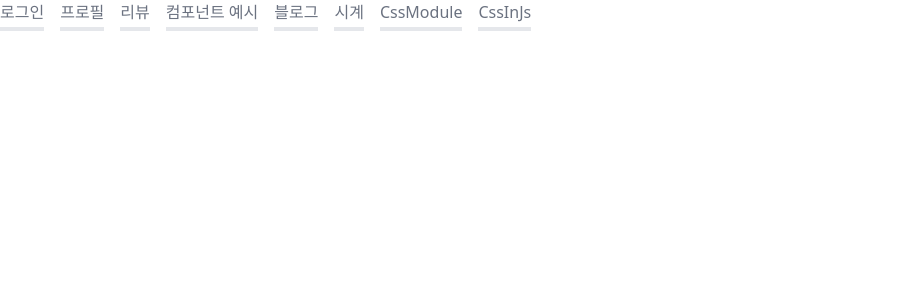
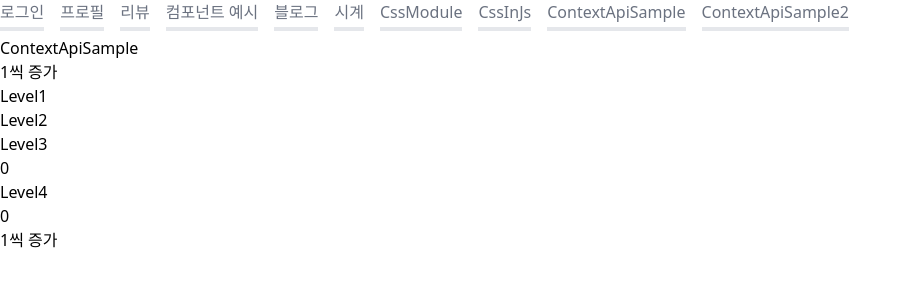
Before and after one commit to junsoo-cpu/myproj-react, a React (Create React App) app: page /examples/contextapisample in a window 1280 px wide. Shown: the top 300 px of the page, without its empty margins (0-912 px from the left). Built offline with nearby package versions, Linux system fonts and the light colour scheme; no server answers.

Commit message:
context api 예시

```diff
--- a/src/App.js
+++ b/src/App.js
@@ -13,6 +13,8 @@
 import Clock from 'pages/examples/CLock';
 import CssModule from 'pages/examples/CssModule';
 import CssInJs from 'pages/examples/CssInJs';
+import ContextApisample from 'pages/examples/ContextApiSample';
+import ContextApiSample2 from 'pages/examples/ContextApiSample2';
 
 function App() {
   return (
@@ -33,6 +35,14 @@
         <Route path="/examples/clock/" element={<Clock />} />
         <Route path="/examples/css-module" element={<CssModule />} />
         <Route path="/examples/cssInjs" element={<CssInJs />} />
+        <Route
+          path="/examples/contextapisample"
+          element={<ContextApisample />}
+        />
+        <Route
+          path="/examples/contextapisample2"
+          element={<ContextApiSample2 />}
+        />
       </Routes>
     </div>
   );
--- a/src/components/TopNav.jsx
+++ b/src/components/TopNav.jsx
@@ -28,6 +28,12 @@
         <li>
           <MyLink to="examples/cssInjs/">CssInJs</MyLink>
         </li>
+        <li>
+          <MyLink to="examples/contextapisample/">ContextApiSample</MyLink>
+        </li>
+        <li>
+          <MyLink to="examples/contextapisample2/">ContextApiSample2</MyLink>
+        </li>
       </ul>
     </div>
   );
--- /dev/null
+++ b/src/pages/examples/ContextApiSample.jsx
@@ -0,0 +1,65 @@
+import { createContext, useContext, useReducer, useState } from 'react';
+
+// 인자 : context에서 다룰 값의 디폴트 값
+const MessageContext = createContext();
+
+function reducer(prevCount, action) {
+  const { type } = action;
+  if (type === 'PLUS') return prevCount + 1;
+  return prevCount;
+}
+
+function ContextApiSample() {
+  const [count, dispatch] = useReducer(reducer, 0);
+
+  return (
+    <div>
+      <h2>ContextApiSample</h2>
+      <button onClick={() => dispatch({ type: 'PLUS' })}>1씩 증가</button>
+      <MessageContext.Provider value={{ count, dispatch }}>
+        <Level1 />
+      </MessageContext.Provider>
+    </div>
+  );
+}
+
+function Level1() {
+  return (
+    <div>
+      <h2>Level1</h2>
+      <Level2 />
+    </div>
+  );
+}
+
+function Level2() {
+  return (
+    <div>
+      <h2>Level2</h2>
+      <Level3 />
+    </div>
+  );
+}
+
+function Level3() {
+  return (
+    <div>
+      <h2>Level3</h2>
+      <MessageContext.Consumer>{({ count }) => count}</MessageContext.Consumer>
+      <Level4 />
+    </div>
+  );
+}
+
+function Level4() {
+  const { count, dispatch } = useContext(MessageContext);
+  return (
+    <div>
+      <h2>Level4</h2>
+      <div>{count}</div>
+      <button onClick={() => dispatch({ type: 'PLUS' })}>1씩 증가</button>
+    </div>
+  );
+}
+
+export default ContextApiSample;
--- /dev/null
+++ b/src/pages/examples/ContextApiSample2/context.js
@@ -0,0 +1,24 @@
+const { createContext, useContext, useReducer } = require('react');
+
+const CountContext = createContext();
+
+function reducer(prevCount, action) {
+  const { type } = action;
+  if (type === 'PLUS') return prevCount + 1;
+  return prevCount;
+}
+
+function CountProvider({ children }) {
+  const [count, dispatch] = useReducer(reducer, 0);
+  return (
+    <CountContext.Provider value={{ count, dispatch }}>
+      {children}
+    </CountContext.Provider>
+  );
+}
+
+function useCount() {
+  return useContext(CountContext);
+}
+
+export { CountProvider, useCount };
--- /dev/null
+++ b/src/pages/examples/ContextApiSample2/index.jsx
@@ -0,0 +1,44 @@
+import { CountProvider, useCount } from './context';
+
+function ContextApiSample2() {
+  return (
+    <div>
+      <h2>ContextApiSample2</h2>
+      <CountProvider>
+        <Level1 />
+      </CountProvider>
+    </div>
+  );
+}
+
+function Level1() {
+  return (
+    <div>
+      <h2>Level1</h2>
+      <Level2 />
+    </div>
+  );
+}
+
+function Level2() {
+  return (
+    <div>
+      <h2>Level2</h2>
+      <Level3 />
+    </div>
+  );
+}
+
+function Level3() {
+  const { count, dispatch } = useCount();
+  return (
+    <div>
+      <h2>Level3</h2>
+      {count}
+      <hr />
+      <button onClick={() => dispatch({ type: 'PLUS' })}>1씩 증가</button>
+    </div>
+  );
+}
+
+export default ContextApiSample2;
```
Also changed, not shown: src/pages/examples/ContextApiSample2/style.css (added).
